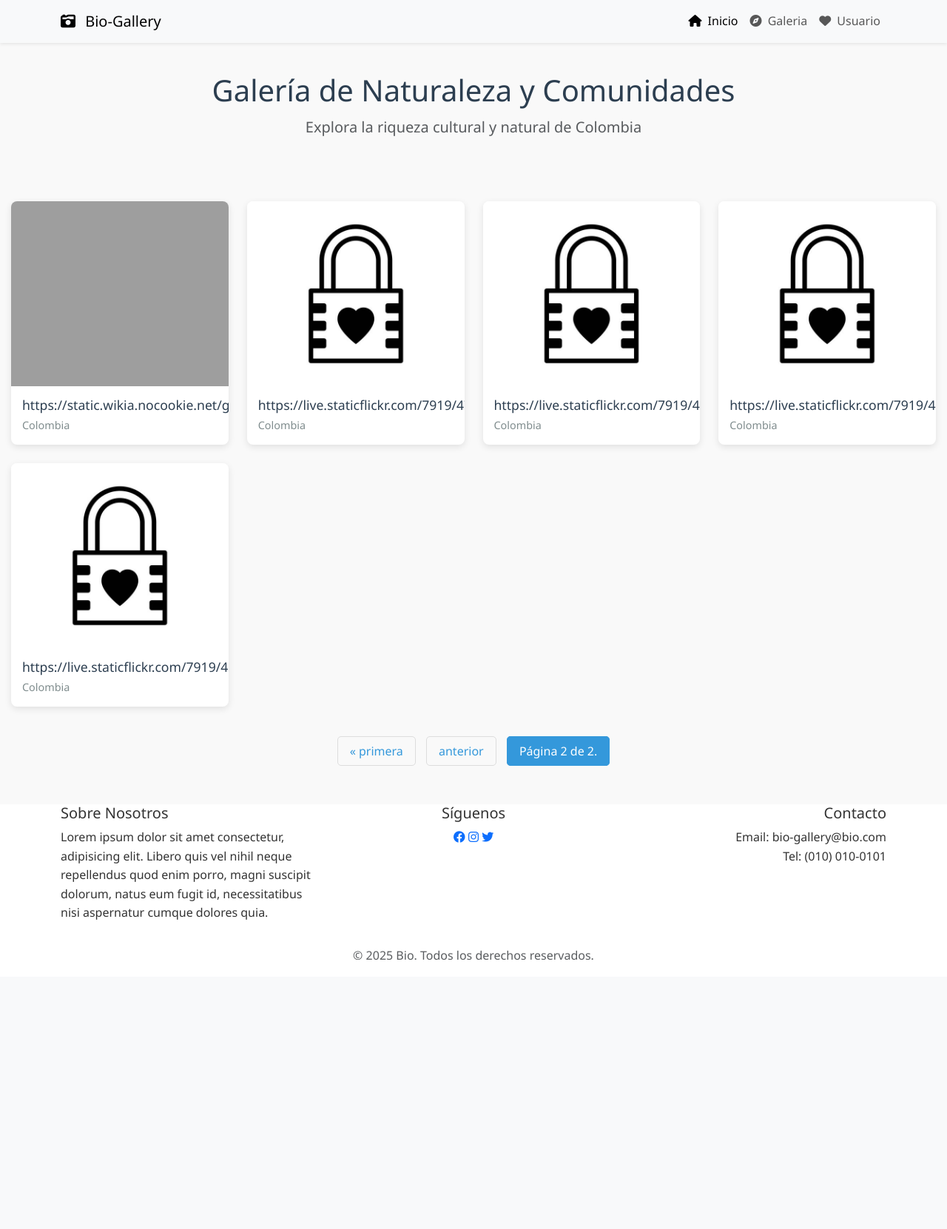
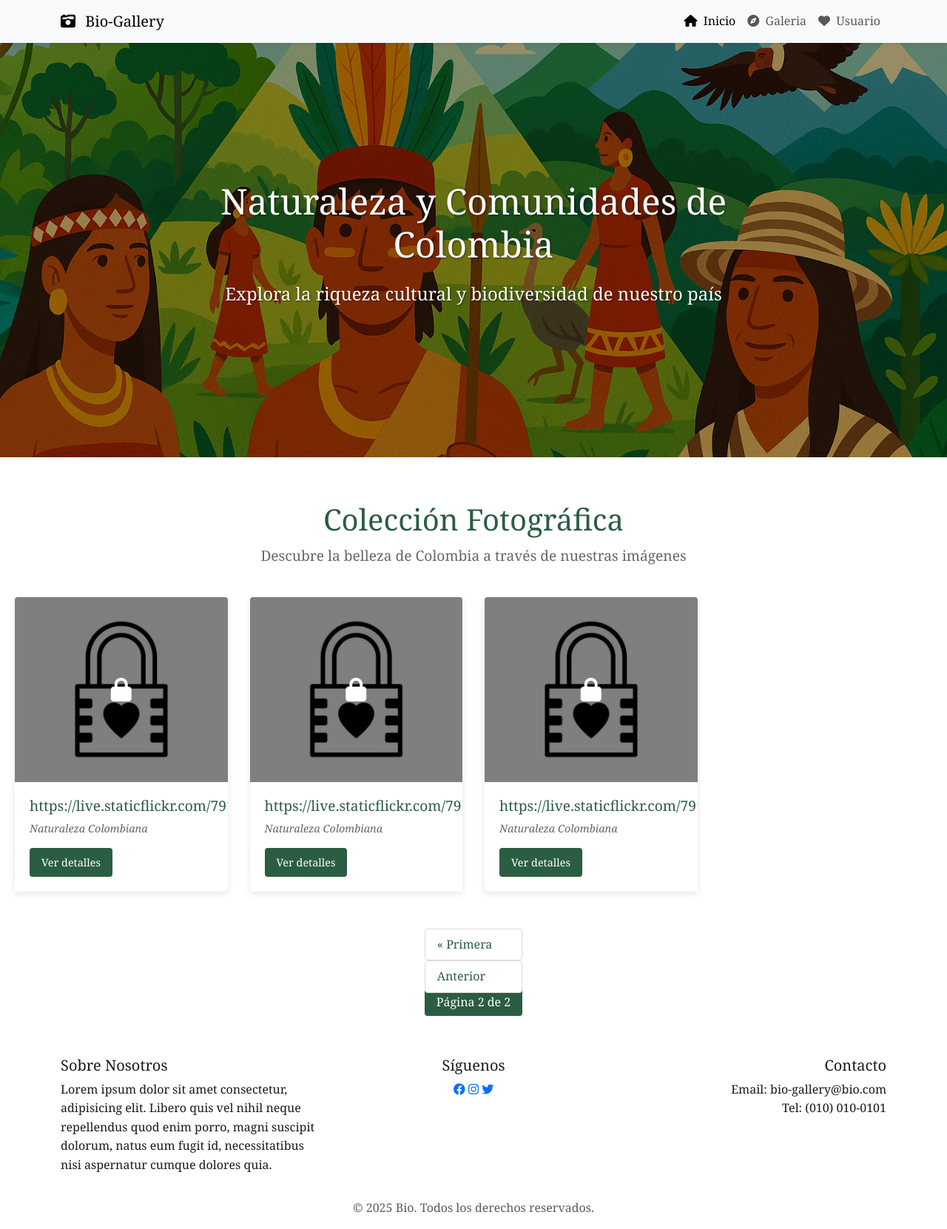
Before and after one commit to Thowers/Bio-gallery, a Django app: page /bio/?page=2 in a window 1280 px wide. Shown: the whole page at 74% size. Before the commit the page ends 1298 px from the top, so only its background shows below. Run offline with Django 5.2, Linux system fonts and the light colour scheme; data comes from the database, SQL or seed files in the repository; both versions use the stored data as it was after the commit; some libraries are stand-ins or nearby versions; grey boxes are pictures that could not be loaded.

Commit message:
Mejora Diseño

```diff
--- a/apps/bio/templates/pages/bio.html
+++ b/apps/bio/templates/pages/bio.html
@@ -1,80 +1,96 @@
 {% extends "layouts/base.html" %}
 {% load static %}
 
-{% block title %}Bio-Gallery Galería{% endblock %}
+{% block title %}Bio-Gallery - Naturaleza y Comunidades{% endblock %}
 
 {% block content %}
-<!-- Contenido Principal -->
-<div class="main-content">
-    <div class="gallery-container">
-        <div class="header-section text-center mb-5">
-            <h1 class="display-4">Galería de Naturaleza y Comunidades</h1>
-            <p class="lead text-muted">Explora la riqueza cultural y natural de Colombia</p>
+
+<!-- Hero Section con imagen de fondo en HTML -->
+<div class="hero-section">
+    <!-- Imagen de fondo cargada directamente en HTML -->
+    <img src="{% static 'main/imagenes/biogallery.png' %}" alt="Fondo naturaleza" class="hero-bg-image">
+
+    <div class="hero-overlay"></div>
+    <div class="hero-content">
+        <h1>Naturaleza y Comunidades de Colombia</h1>
+        <p>Explora la riqueza cultural y biodiversidad de nuestro país</p>
+    </div>
 </div>
 
-        <div class="row-gallery">
+<!-- Main Gallery -->
+<div class="gallery-container">
+    <div class="gallery-header">
+        <h2>Colección Fotográfica</h2>
+        <p class="gallery-subtitle">Descubre la belleza de Colombia a través de nuestras imágenes</p>
+    </div>
+
+    <div class="gallery-grid">
         {% for imagen in imagenes %}
-            <div class="thumbnail-card">
-                <div class="thumbnail-img-container">
+        <div class="gallery-item">
+            <div class="gallery-item-inner">
                 {% if imagen.bloqueada %}
-                    <img src="{% static 'main/imagenes/locked.jpg' %}" alt="Imagen bloqueada"
-                        class="thumbnail-img open-modal"
-                        data-image="{% static 'main/imagenes/locked.jpg' %}"
-                        data-description="Imagen bloqueada"
-                        data-pregunta="¿Deseas desbloquear esta imagen?"
-                        data-title="Imagen bloqueada"
-                        data-id="{{ imagen.id }}">
+                <img src="{% static 'main/imagenes/locked.jpg' %}" alt="Imagen bloqueada" class="gallery-img">
+                <div class="locked-overlay">
+                    <i class="fas fa-lock"></i>
+                </div>
                 {% else %}
-                    <img src="{{ imagen.imageurl }}" alt="{{ imagen.nombre }}" class="thumbnail-img open-modal"
-                        data-image="{{ imagen.imageurl }}"
+                <img src="{{ imagen.imageurl }}" alt="{{ imagen.nombre }}" class="gallery-img">
+                {% endif %}
+                <div class="gallery-item-info">
+                    <h3>{{ imagen.nombre }}</h3>
+                    <p>{{ imagen.comunidad|default:"Naturaleza Colombiana" }}</p>
+                    <button class="btn-view open-modal"
+                            data-image="{% if imagen.bloqueada %}{% static 'main/imagenes/locked.jpg' %}{% else %}{{ imagen.imageurl }}{% endif %}"
+                            data-title="{{ imagen.nombre }}"
                             data-description="{{ imagen.descripcion }}"
-                        data-pregunta="{{ imagen.pregunta }}"
-                        data-title="{{ imagen.nombre }}"
-                        data-id="{{ imagen.id }}">
-                    {% endif %}
+                            data-id="{{ imagen.id }}"
+                            data-locked="{% if imagen.bloqueada %}true{% else %}false{% endif %}">
+                        Ver detalles
+                    </button>
                 </div>
-                <div class="thumbnail-info">
-                    <h3 class="thumbnail-title">{{ imagen.nombre }}</h3>
-                    <p class="thumbnail-subtitle">{{ imagen.comunidad|default:"Colombia" }}</p>
             </div>
         </div>
         {% endfor %}
     </div>
 
-        <!-- Paginación -->
+    <!-- Pagination -->
     <div class="pagination">
         <span class="step-links">
             {% if imagenes.has_previous %}
-                    <a href="?page=1">&laquo; primera</a>
-                    <a href="?page={{ imagenes.previous_page_number }}">anterior</a>
+                <a href="?page=1" class="page-link">&laquo; Primera</a>
+                <a href="?page={{ imagenes.previous_page_number }}" class="page-link">Anterior</a>
             {% endif %}
 
             <span class="current">
-                    Página {{ imagenes.number }} de {{ imagenes.paginator.num_pages }}.
+                Página {{ imagenes.number }} de {{ imagenes.paginator.num_pages }}
             </span>
 
             {% if imagenes.has_next %}
-                    <a href="?page={{ imagenes.next_page_number }}">siguiente</a>
-                    <a href="?page={{ imagenes.paginator.num_pages }}">última &raquo;</a>
+                <a href="?page={{ imagenes.next_page_number }}" class="page-link">Siguiente</a>
+                <a href="?page={{ imagenes.paginator.num_pages }}" class="page-link">Última &raquo;</a>
             {% endif %}
         </span>
     </div>
 </div>
+
+<!-- Image Modal -->
+<div id="imageModal" class="image-modal">
+    <div class="modal-container">
+        <div class="modal-image-container">
+            <img id="modalImage" class="modal-image" src="" alt="">
+            <button class="close-modal">&times;</button>
         </div>
-
-<!-- Modal -->
-<div id="imageModal" class="image-modal">
-    <div class="modal-content-wrapper">
-        <span class="close-modal">&times;</span>
-        <img id="modalImage" class="modal-image" src="" alt="">
-        <h3 id="modalTitle" class="modal-title"></h3>
+        <div class="modal-content">
+            <h2 id="modalTitle"></h2>
+            <div class="modal-meta">
+                <span id="modalCommunity"></span>
+            </div>
             <div id="modalDescription" class="modal-description"></div>
-        <div id="modalQuestion" class="modal-question"></div>
-        <div class="modal-buttons">
-            <button type="button" class="btn btn-unlock">Sí, desbloquear</button>
-            <button type="button" class="btn btn-cancel">No, cancelar</button>
+            <div class="modal-actions">
+                <button class="btn-unlock">Desbloquear</button>
+                <button class="btn-cancel">Cancelar</button>
             </div>
         </div>
     </div>
-
+</div>
 {% endblock %}
--- a/apps/bio/views.py
+++ b/apps/bio/views.py
@@ -6,7 +6,7 @@ from .models import Imagen
 
 def bio(request):
     imagenes_list = Imagen.objects.all().order_by('id')
-    paginator = Paginator(imagenes_list, 10)  # Muestra 10 imágenes por página
+    paginator = Paginator(imagenes_list, 12)  # Muestra 10 imágenes por página
 
     page_number = request.GET.get('page')
     imagenes = paginator.get_page(page_number)
--- a/biogallery/templates/layouts/base.html
+++ b/biogallery/templates/layouts/base.html
@@ -11,6 +11,8 @@
     <link href="{% static 'css/style.css' %}" rel="stylesheet">
     <link href="https://cdnjs.cloudflare.com/ajax/libs/font-awesome/6.0.0/css/all.min.css" rel="stylesheet">
     <script src="{% static 'main/logica.js' %}"></script>
+    <link href="https://fonts.googleapis.com/css2?family=Lora:wght@400;700&display=swap" rel="stylesheet">
+    <link rel="stylesheet" href="https://cdnjs.cloudflare.com/ajax/libs/font-awesome/6.0.0/css/all.min.css">
 </head>
 
 <body>
--- a/static/css/style.css
+++ b/static/css/style.css
@@ -1,278 +1,384 @@
-/* Estilos generales */
-html, body {
-    height: 100%;
-    margin: 0;
-    padding: 0;
-    font-family: 'Segoe UI', Tahoma, Geneva, Verdana, sans-serif;
-    line-height: 1.6;
-    color: #333;
+/* Base Styles */
+:root {
+    --primary-color: #2a5d42; /* Verde bosque */
+    --secondary-color: #e3b23c; /* Amarillo dorado */
+    --dark-color: #1a1a1a;
+    --medium-color: #666;
+    --light-color: #f8f8f8;
+    --white: #fff;
+    --black: #000;
 }
 
 body {
-    min-height: 100vh;
+    font-family: 'Merriweather', 'Georgia', serif;
+    line-height: 1.6;
+    color: var(--dark-color);
+    background-color: var(--white);
+    margin: 0;
+    padding: 0;
+}
+
+/* Hero Section con imagen en HTML */
+.hero-section {
+    position: relative;
+    height: 70vh;
+    min-height: 500px;
+    display: flex;
+    align-items: center;
+    justify-content: center;
+    overflow: hidden;
+    margin-bottom: 60px;
+}
+
+.hero-bg-image {
+    position: absolute;
+    top: 0;
+    left: 0;
+    width: 100%;
+    height: 100%;
+    object-fit: cover;
+    z-index: -2;
+}
+
+.hero-overlay {
+    position: absolute;
+    top: 0;
+    left: 0;
+    width: 100%;
+    height: 100%;
+    background-color: rgba(0, 0, 0, 0.4);
+    z-index: -1;
+}
+
+.hero-content {
+    position: relative;
+    z-index: 1;
+    color: white;
+    text-align: center;
+    max-width: 800px;
+    padding: 0 20px;
+}
+
+.hero-content h1 {
+    font-size: 3rem;
+    font-weight: 400;
+    margin-bottom: 20px;
+    text-shadow: 1px 1px 3px rgba(0, 0, 0, 0.5);
+}
+
+.hero-content p {
+    font-size: 1.5rem;
+    text-shadow: 1px 1px 2px rgba(0, 0, 0, 0.5);
+}
+
+/* Gallery Container */
+.gallery-container {
+    max-width: 1400px;
+    margin: 0 auto;
+    padding: 0 20px 60px;
+}
+
+.gallery-header {
+    text-align: center;
+    margin-bottom: 40px;
+}
+
+.gallery-header h2 {
+    font-size: 2.5rem;
+    font-weight: 400;
+    color: var(--primary-color);
+    margin-bottom: 10px;
+}
+
+.gallery-subtitle {
+    color: var(--medium-color);
+    font-size: 1.2rem;
+    max-width: 700px;
+    margin: 0 auto;
+}
+
+/* Gallery Grid */
+.gallery-grid {
+    display: grid;
+    grid-template-columns: repeat(auto-fill, minmax(280px, 1fr));
+    gap: 30px;
+    margin-bottom: 40px;
+}
+
+.gallery-item {
+    position: relative;
+    transition: all 0.3s ease;
+}
+
+.gallery-item-inner {
+    position: relative;
+    overflow: hidden;
+    border-radius: 4px;
+    box-shadow: 0 3px 10px rgba(0, 0, 0, 0.1);
+    height: 100%;
     display: flex;
     flex-direction: column;
 }
 
-.main-content {
-    flex: 1;
-    padding: 20px 0;
-    background-color: #f9f9f9;
-}
-
-/* Galería */
-.gallery-container {
-    max-width: 1400px;
-    margin: 0 auto;
-    padding: 0 15px;
-}
-
-.header-section {
-    text-align: center;
-    margin-bottom: 40px;
-    padding: 20px 0;
-}
-
-.display-4 {
-    font-size: 2.5rem;
-    color: #2c3e50;
-    margin-bottom: 10px;
-}
-
-.lead {
-    font-size: 1.25rem;
-    color: #7f8c8d;
-}
-
-.row-gallery {
-    display: grid;
-    grid-template-columns: repeat(auto-fill, minmax(280px, 1fr));
-    gap: 25px;
-    margin-bottom: 40px;
-}
-
-/* Tarjetas de imágenes */
-.thumbnail-card {
-    background: white;
-    border-radius: 8px;
-    overflow: hidden;
-    box-shadow: 0 3px 10px rgba(0, 0, 0, 0.1);
-    transition: all 0.3s ease;
-    position: relative;
-}
-
-.thumbnail-card:hover {
-    transform: translateY(-5px);
-    box-shadow: 0 10px 20px rgba(0, 0, 0, 0.15);
-}
-
-.thumbnail-img-container {
-    position: relative;
+.gallery-img {
+    width: 100%;
     height: 250px;
-    overflow: hidden;
-}
-
-.thumbnail-img {
-    width: 100%;
-    height: 100%;
     object-fit: cover;
     transition: transform 0.5s ease;
 }
 
-.thumbnail-card:hover .thumbnail-img {
-    transform: scale(1.05);
+.locked-overlay {
+    position: absolute;
+    top: 0;
+    left: 0;
+    width: 100%;
+    height: 250px;
+    background-color: rgba(0, 0, 0, 0.5);
+    display: flex;
+    align-items: center;
+    justify-content: center;
+    color: var(--white);
+    font-size: 2rem;
 }
 
-.thumbnail-info {
-    padding: 15px;
+.gallery-item-info {
+    padding: 20px;
+    background: var(--white);
+    flex-grow: 1;
 }
 
-.thumbnail-title {
-    margin: 0 0 5px 0;
-    font-size: 1.1rem;
-    color: #2c3e50;
+.gallery-item-info h3 {
+    font-size: 1.2rem;
+    margin-bottom: 8px;
+    color: var(--primary-color);
 }
 
-.thumbnail-subtitle {
-    margin: 0;
+.gallery-item-info p {
+    color: var(--medium-color);
+    font-style: italic;
+    margin-bottom: 15px;
     font-size: 0.9rem;
-    color: #7f8c8d;
 }
 
-/* Modal */
+.btn-view {
+    display: inline-block;
+    padding: 8px 16px;
+    background-color: var(--primary-color);
+    color: var(--white);
+    border: none;
+    border-radius: 4px;
+    cursor: pointer;
+    font-size: 0.9rem;
+    transition: all 0.3s ease;
+}
+
+.btn-view:hover {
+    background-color: #1e3a2a;
+}
+
+/* Pagination */
+.pagination {
+    display: flex;
+    justify-content: center;
+    margin-top: 50px;
+}
+
+.page-link {
+    padding: 8px 16px;
+    margin: 0 5px;
+    color: var(--primary-color);
+    text-decoration: none;
+    border: 1px solid #ddd;
+    border-radius: 4px;
+    transition: all 0.3s ease;
+}
+
+.page-link:hover {
+    background-color: var(--primary-color);
+    color: var(--white);
+    border-color: var(--primary-color);
+}
+
+.current {
+    padding: 8px 16px;
+    margin: 0 5px;
+    background-color: var(--primary-color);
+    color: var(--white);
+    border-radius: 4px;
+}
+
+/* Modal Styles */
 .image-modal {
-    display: none;
     position: fixed;
     top: 0;
     left: 0;
     width: 100%;
     height: 100%;
-    background-color: rgba(0, 0, 0, 0.8);
-    z-index: 1000;
+    background-color: rgba(0, 0, 0, 0.9);
+    display: none;
     justify-content: center;
     align-items: center;
+    z-index: 1000;
     opacity: 0;
     transition: opacity 0.3s ease;
 }
 
-.modal-content-wrapper {
-    background: white;
-    border-radius: 10px;
+.modal-container {
+    display: flex;
+    max-width: 1000px;
     width: 90%;
-    max-width: 700px;
     max-height: 90vh;
-    overflow-y: auto;
-    position: relative;
-    transform: translateY(20px);
-    transition: transform 0.3s ease;
-    padding: 30px;
-    text-align: center;
+    background-color: var(--white);
+    border-radius: 8px;
+    overflow: hidden;
 }
 
-.image-modal[style*="display: flex"] .modal-content-wrapper {
-    transform: translateY(0);
+.modal-image-container {
+    flex: 1;
+    position: relative;
+    background-color: var(--dark-color);
+    display: flex;
+    align-items: center;
+    justify-content: center;
 }
 
 .modal-image {
     max-width: 100%;
-    max-height: 60vh;
-    display: block;
-    margin: 0 auto 20px;
-    border-radius: 5px;
-    box-shadow: 0 3px 10px rgba(0, 0, 0, 0.2);
+    max-height: 90vh;
+    object-fit: contain;
 }
 
 .close-modal {
     position: absolute;
-    top: 15px;
-    right: 15px;
-    font-size: 28px;
-    color: #7f8c8d;
+    top: 20px;
+    right: 20px;
+    background: rgba(0, 0, 0, 0.5);
+    color: var(--white);
+    border: none;
+    width: 40px;
+    height: 40px;
+    border-radius: 50%;
+    font-size: 1.5rem;
     cursor: pointer;
-    transition: color 0.2s;
-    background: none;
-    border: none;
-    padding: 5px;
+    display: flex;
+    align-items: center;
+    justify-content: center;
+    transition: all 0.3s ease;
 }
 
 .close-modal:hover {
-    color: #e74c3c;
+    background: rgba(0, 0, 0, 0.8);
 }
 
-.modal-title {
-    font-size: 1.5rem;
-    color: #2c3e50;
+.modal-content {
+    flex: 1;
+    padding: 40px;
+    overflow-y: auto;
+    max-height: 90vh;
+}
+
+.modal-content h2 {
+    font-size: 1.8rem;
     margin-bottom: 15px;
+    color: var(--primary-color);
+}
+
+.modal-meta {
+    margin-bottom: 20px;
+    color: var(--medium-color);
+    font-style: italic;
 }
 
 .modal-description {
-    color: #34495e;
-    margin-bottom: 20px;
-    line-height: 1.6;
+    line-height: 1.8;
+    margin-bottom: 30px;
 }
 
-.modal-question {
-    font-style: italic;
-    color: #7f8c8d;
-    margin-bottom: 25px;
+.modal-actions {
+    display: flex;
+    gap: 15px;
 }
 
-.modal-buttons {
-    display: flex;
-    justify-content: center;
-    gap: 15px;
-    margin-top: 20px;
-}
-
-.btn {
-    padding: 10px 25px;
+.btn-unlock, .btn-cancel {
+    padding: 10px 20px;
     border: none;
-    border-radius: 5px;
-    font-size: 1rem;
+    border-radius: 4px;
     cursor: pointer;
-    transition: all 0.2s ease;
-    min-width: 120px;
+    font-size: 0.9rem;
+    transition: all 0.3s ease;
+    flex: 1;
 }
 
 .btn-unlock {
-    background-color: #2ecc71;
-    color: white;
+    background-color: var(--primary-color);
+    color: var(--white);
 }
 
 .btn-unlock:hover {
-    background-color: #27ae60;
+    background-color: #1e3a2a;
 }
 
 .btn-cancel {
-    background-color: #95a5a6;
-    color: white;
+    background-color: var(--medium-color);
+    color: var(--white);
 }
 
 .btn-cancel:hover {
-    background-color: #7f8c8d;
+    background-color: #555;
 }
 
-/* Paginación */
-.pagination {
-    display: flex;
-    justify-content: center;
-    margin: 30px 0;
+/* Responsive Design */
+@media (max-width: 992px) {
+    .modal-container {
+        flex-direction: column;
+        max-height: 95vh;
     }
 
-.pagination a, .pagination span {
-    padding: 8px 16px;
-    margin: 0 5px;
-    border-radius: 5px;
-    text-decoration: none;
-    transition: all 0.2s ease;
+    .modal-image-container {
+        flex: none;
+        height: 50vh;
     }
 
-.pagination a {
-    border: 1px solid #ddd;
-    color: #3498db;
+    .modal-content {
+        flex: none;
+        max-height: 45vh;
+    }
 }
 
-.pagination a:hover {
-    background-color: #f1f1f1;
+@media (max-width: 768px) {
+    .hero-content h1 {
+        font-size: 2.2rem;
     }
 
-.pagination .current {
-    background-color: #3498db;
-    color: white;
-    border: 1px solid #3498db;
+    .hero-content p {
+        font-size: 1.2rem;
     }
 
-/* Responsive */
-@media (max-width: 768px) {
-    .row-gallery {
+    .gallery-grid {
         grid-template-columns: repeat(auto-fill, minmax(250px, 1fr));
-        gap: 15px;
+        gap: 20px;
     }
 
-    .modal-content-wrapper {
-        padding: 20px;
-        width: 95%;
+    .gallery-header h2 {
+        font-size: 2rem;
+    }
 }
 
-    .modal-buttons {
+@media (max-width: 576px) {
+    .hero-section {
+        height: 50vh;
+        min-height: 300px;
+    }
+
+    .modal-content {
+        padding: 20px;
+    }
+
+    .modal-actions {
         flex-direction: column;
     }
 
-    .btn {
+    .btn-unlock, .btn-cancel {
         width: 100%;
     }
 }
-
-@media (max-width: 480px) {
-    .row-gallery {
-        grid-template-columns: 1fr;
-    }
-
-    .display-4 {
-        font-size: 2rem;
-    }
-
-    .lead {
-        font-size: 1rem;
-    }
-}
--- a/static/main/logica.js
+++ b/static/main/logica.js
@@ -3,14 +3,15 @@ document.addEventListener('DOMContentLoaded', function() {
     const modal = document.getElementById('imageModal');
     const modalImg = document.getElementById('modalImage');
     const modalTitle = document.getElementById('modalTitle');
+    const modalCommunity = document.getElementById('modalCommunity');
     const modalDesc = document.getElementById('modalDescription');
-    const modalQuestion = document.getElementById('modalQuestion');
     const closeBtn = document.querySelector('.close-modal');
     const unlockBtn = document.querySelector('.btn-unlock');
     const cancelBtn = document.querySelector('.btn-cancel');
 
     // Variables de estado
     let currentImageId = null;
+    let isLockedImage = false;
 
     // Función para abrir el modal
     function openModal() {
@@ -18,50 +19,58 @@ document.addEventListener('DOMContentLoaded', function() {
         modal.style.display = 'flex';
         setTimeout(() => {
             modal.style.opacity = '1';
-            document.querySelector('.modal-content-wrapper').style.transform = 'translateY(0)';
         }, 10);
     }
 
     // Función para cerrar el modal
     function closeModal() {
         modal.style.opacity = '0';
-        document.querySelector('.modal-content-wrapper').style.transform = 'translateY(20px)';
         setTimeout(() => {
             modal.style.display = 'none';
             document.body.style.overflow = 'auto';
-            // Resetear los valores del modal
-            modalImg.src = '';
-            modalTitle.textContent = '';
-            modalDesc.textContent = '';
-            modalQuestion.textContent = '';
-            currentImageId = null;
+            resetModal();
         }, 300);
     }
 
-    // Evento para abrir modal al hacer clic en imágenes
-    document.querySelectorAll('.open-modal').forEach(img => {
-        img.addEventListener('click', function() {
+    // Función para resetear el modal
+    function resetModal() {
+        modalImg.src = '';
+        modalTitle.textContent = '';
+        modalCommunity.textContent = '';
+        modalDesc.textContent = '';
+        currentImageId = null;
+        isLockedImage = false;
+    }
+
+    // Evento para abrir modal
+    document.querySelectorAll('.open-modal').forEach(btn => {
+        btn.addEventListener('click', function() {
             currentImageId = this.dataset.id;
+            isLockedImage = this.dataset.locked === 'true';
+
             modalImg.src = this.dataset.image;
-            modalImg.alt = this.alt;
-            modalTitle.textContent = this.dataset.title || '';
+            modalTitle.textContent = this.dataset.title;
+            modalCommunity.textContent = this.dataset.community || 'Naturaleza Colombiana';
             modalDesc.textContent = this.dataset.description || '';
-            modalQuestion.textContent = this.dataset.pregunta || '';
+
+            // Mostrar botón de desbloquear solo si está bloqueada
+            unlockBtn.style.display = isLockedImage ? 'block' : 'none';
+
             openModal();
         });
     });
 
-    // Evento para el botón de cierre
+    // Evento para cerrar modal
     closeBtn.addEventListener('click', closeModal);
 
-    // Cerrar modal al hacer clic fuera del contenido
+    // Cerrar al hacer clic fuera
     modal.addEventListener('click', function(e) {
         if (e.target === modal) {
             closeModal();
         }
     });
 
-    // Cerrar modal con la tecla ESC
+    // Cerrar con ESC
     document.addEventListener('keydown', function(e) {
         if (e.key === 'Escape' && modal.style.display === 'flex') {
             closeModal();
@@ -70,7 +79,7 @@ document.addEventListener('DOMContentLoaded', function() {
 
     // Evento para desbloquear imagen
     unlockBtn.addEventListener('click', function() {
-        if (currentImageId) {
+        if (currentImageId && isLockedImage) {
             fetch(`/desbloquear_imagen/${currentImageId}/`, {
                 method: 'POST',
                 headers: {
@@ -85,7 +94,7 @@ document.addEventListener('DOMContentLoaded', function() {
                 }
             })
             .catch(error => {
-                console.error('Error al desbloquear imagen:', error);
+                console.error('Error:', error);
                 alert('Ocurrió un error al desbloquear la imagen');
             });
         }
```
Also changed, not shown: db.sqlite3, static/main/imagenes/biogallery.png (added). Lines whose indentation alone changed are shown as unchanged.
